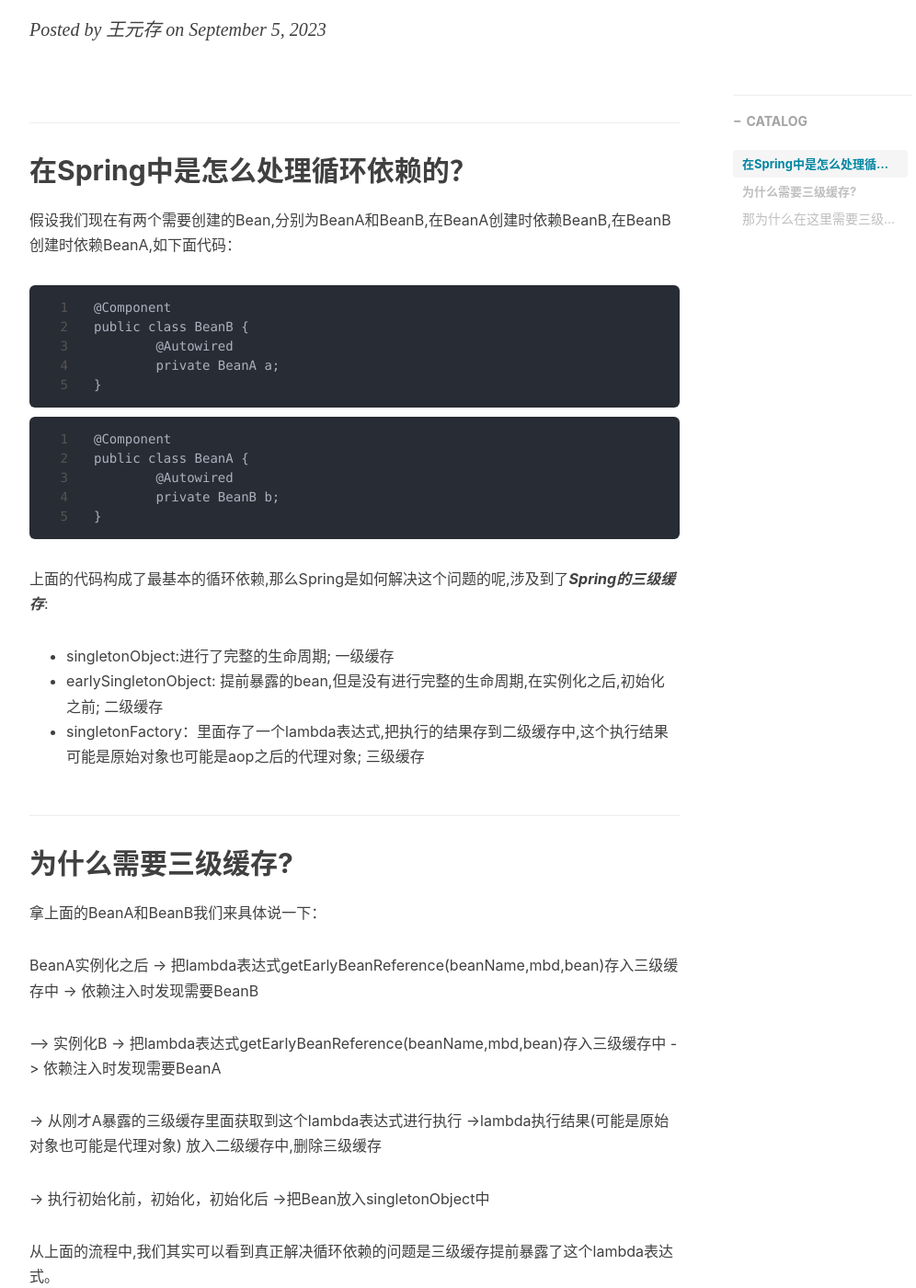
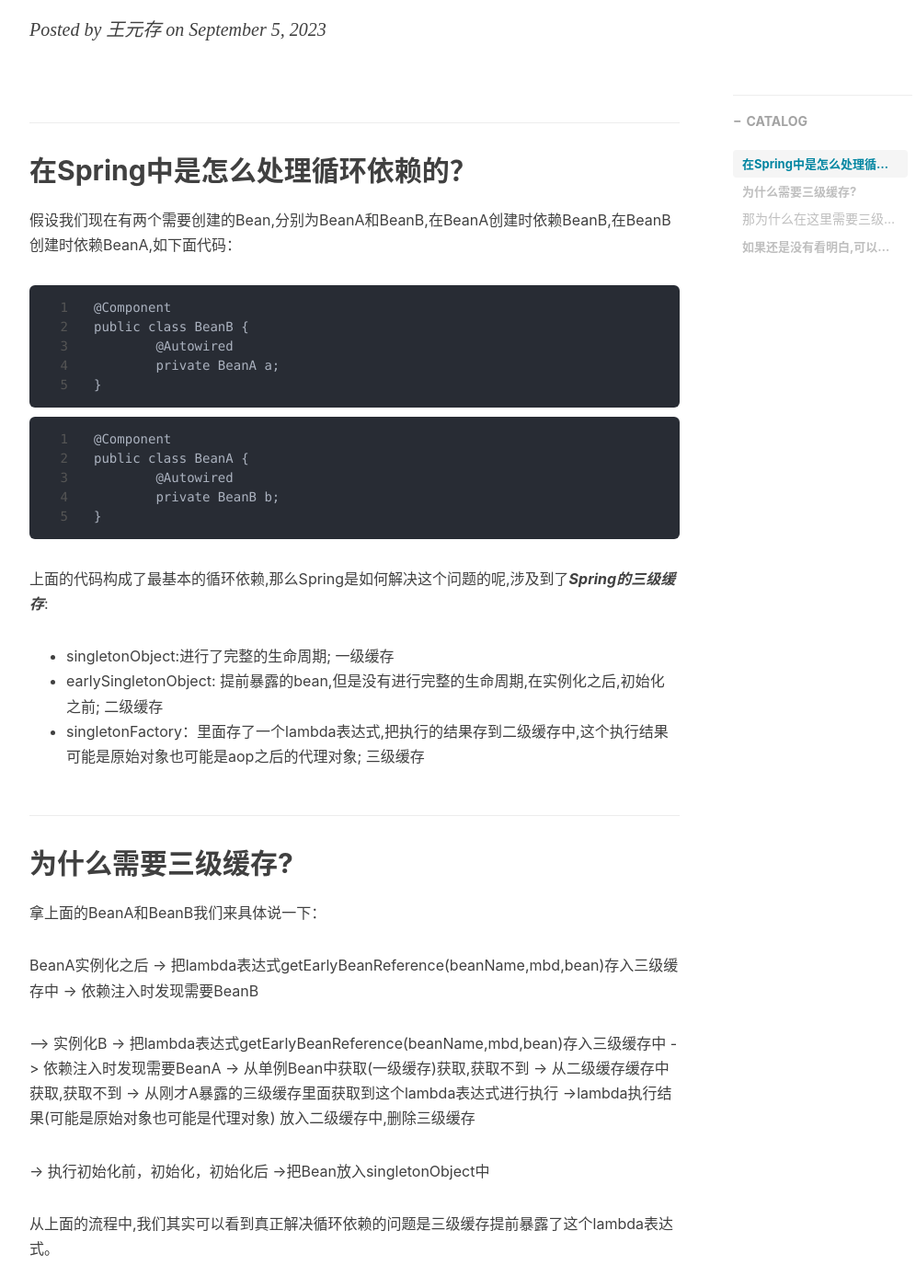
Before and after one commit to cat-owner/tech.blog.github.io, a Jekyll site: the page built from _posts/read_spring/2023-09-05-spring04.md, in a window 1280 px wide and 1400 px high, scrolled down 250 px. Shown: the whole window at 92% size, without its empty margins (233-1229 px from the left). Built offline with Jekyll 4.4.1, drawn with Linux system fonts in a browser that asks for light colours; nearby versions of some CDN libraries; comment, search, counter and statistics services are not loaded; some of the changed text lies outside the part shown.

Commit message:
循环依赖

```diff
--- a/_posts/read_spring/2023-09-05-spring04.md
+++ b/_posts/read_spring/2023-09-05-spring04.md
@@ -41,7 +41,7 @@
 BeanA实例化之后 -> 把lambda表达式getEarlyBeanReference(beanName,mbd,bean)存入三级缓存中 -> 依赖注入时发现需要BeanB
 
 —> 实例化B -> 把lambda表达式getEarlyBeanReference(beanName,mbd,bean)存入三级缓存中 -> 依赖注入时发现需要BeanA
-
+-> 从单例Bean中获取(一级缓存)获取,获取不到 -> 从二级缓存缓存中获取,获取不到
 -> 从刚才A暴露的三级缓存里面获取到这个lambda表达式进行执行 ->lambda执行结果(可能是原始对象也可能是代理对象) 放入二级缓存中,删除三级缓存
 
 -> 执行初始化前，初始化，初始化后 ->把Bean放入singletonObject中
@@ -53,3 +53,11 @@
 假定我们使用了二级缓存,但是后续在初始化完之后进行了AOP的操作,那么就会有问题了，比如BeanA 依赖了BeanB，在注入BeanB时使用的是二级缓存原始对象
 
 但是BeanB在初始化完之后还进行了AOP，那么BeanA注入的BeanB和本身的BeanB最后放入单例池的BeanB就有矛盾了,***一个是没有进行AOP,一个是进行了AOP***
+
+如果还是没有看明白,可以参考下面图片，一目了然:
+------
+![](http://www.wyctech.work/img/spring/img_5.png)
+
+
+**扫描下面二维码,备注:搞技术**
+![](http://www.wyctech.work/img/wechat.png)
```
Also changed, not shown: img/spring/img_5.png (added).
